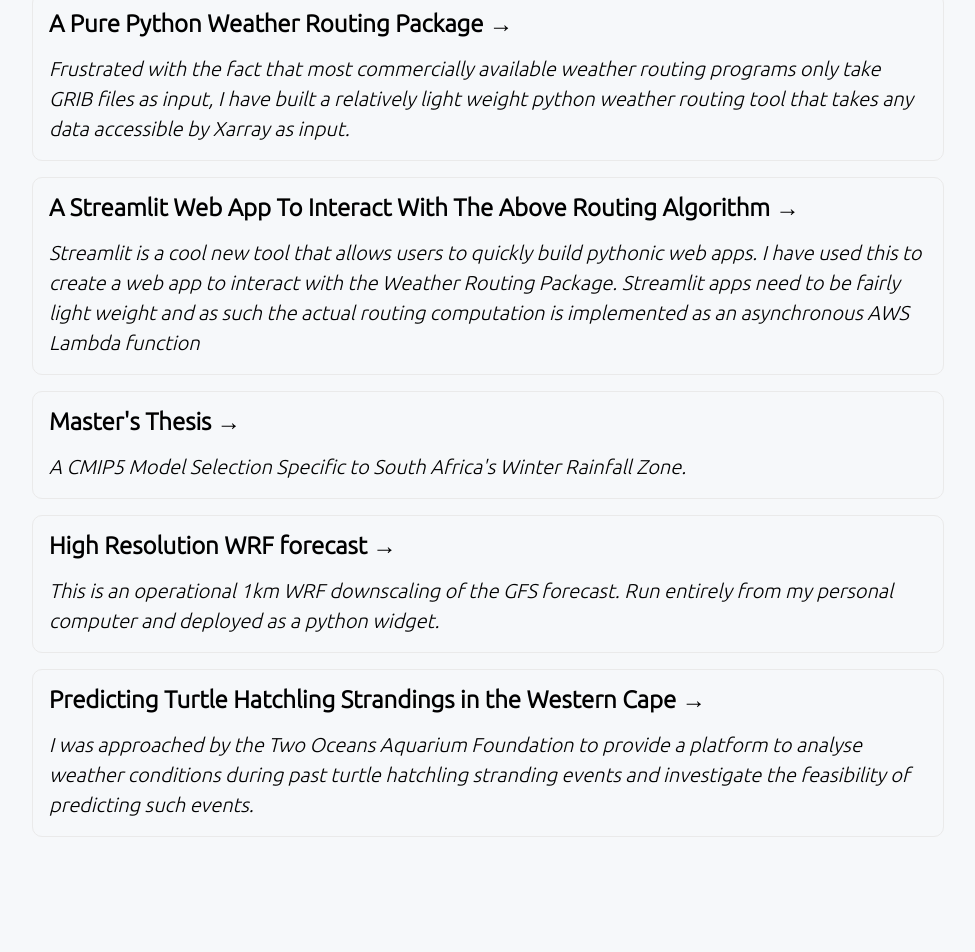
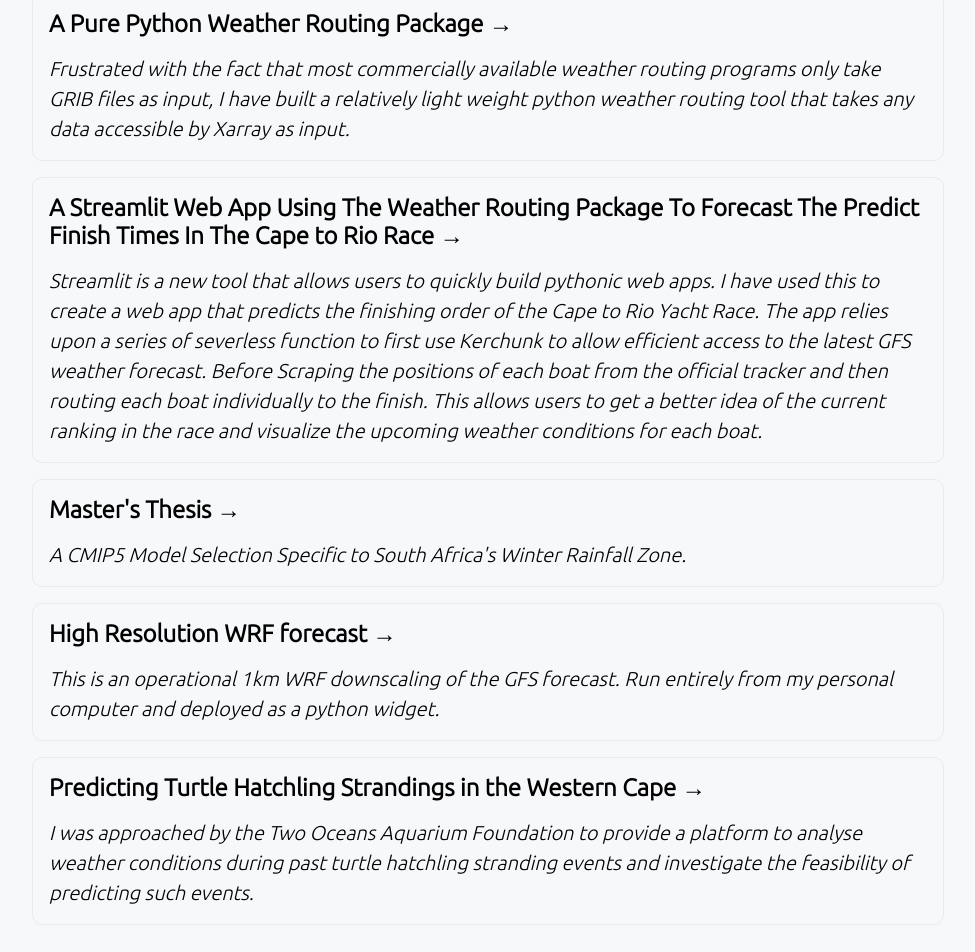
Before and after one commit to peterm790/nextjs_site, a Next.js app: page / in a window 1280 px wide. Shown: the part 940-1892 px from the top of the page, without its empty margins (152-1127 px from the left). Built offline with nearby package versions, Linux system fonts and the light colour scheme.

Commit message:
add rio tracker

```diff
--- a/pages/index.js
+++ b/pages/index.js
@@ -41,10 +41,10 @@
             </a>
             </Link>
 
-            <Link href ="https://peterm790-streamlit-weather-router-home-7mj8jm.streamlit.app/">
+            <Link href ="https://peterm790-cape-2-rio-tracker-home-6learv.streamlit.app/">
             <a className={styles.card}>
-              <h2>A Streamlit Web App To Interact With The Above Routing Algorithm &rarr;</h2>
-              <p><em>Streamlit is a cool new tool that allows users to quickly build pythonic web apps. I have used this to create a web app to interact with the Weather Routing Package. Streamlit apps need to be fairly light weight and as such the actual routing computation is implemented as an asynchronous AWS Lambda function </em></p>
+              <h2>A Streamlit Web App Using The Weather Routing Package To Forecast The Predict Finish Times In The Cape to Rio Race &rarr;</h2>
+              <p><em>Streamlit is a new tool that allows users to quickly build pythonic web apps. I have used this to create a web app that predicts the finishing order of the Cape to Rio Yacht Race. The app relies upon a series of severless function to first use Kerchunk to allow efficient access to the latest GFS weather forecast. Before Scraping the positions of each boat from the official tracker and then routing each boat individually to the finish. This allows users to get a better idea of the current ranking in the race and visualize the upcoming weather conditions for each boat. </em></p>
             </a>
             </Link>
 
```
